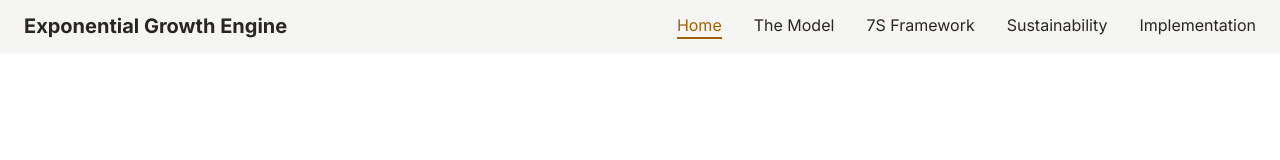
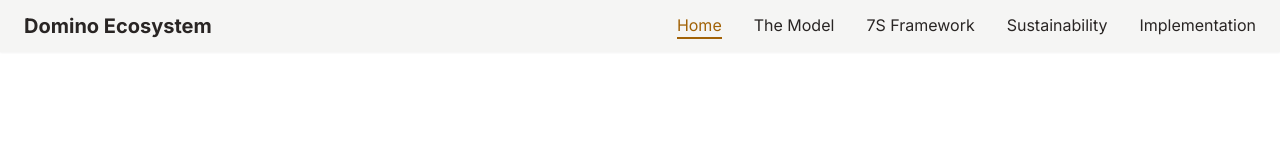
Before and after one commit to balajiCubie/dominoecosystem, a plain HTML site: page index.html in a window 1280 px wide. Shown: the top 160 px of the page. Drawn offline with nearby package versions, Linux system fonts and the light colour scheme.

Commit message:
Update header title to "Domino Ecosystem"

```diff
--- a/index.html
+++ b/index.html
@@ -113,7 +113,7 @@
 
     <header class="bg-stone-100/80 backdrop-blur-sm sticky top-0 z-50 shadow-sm">
         <nav class="container mx-auto px-6 py-3 flex justify-between items-center">
-            <h1 class="text-xl font-bold text-stone-800">Exponential Growth Engine</h1>
+            <h1 class="text-xl font-bold text-stone-800">Domino Ecosystem</h1>
             <div class="hidden md:flex space-x-8">
                 <a href="#home" class="nav-link active">Home</a>
                 <a href="#model" class="nav-link">The Model</a>
```
